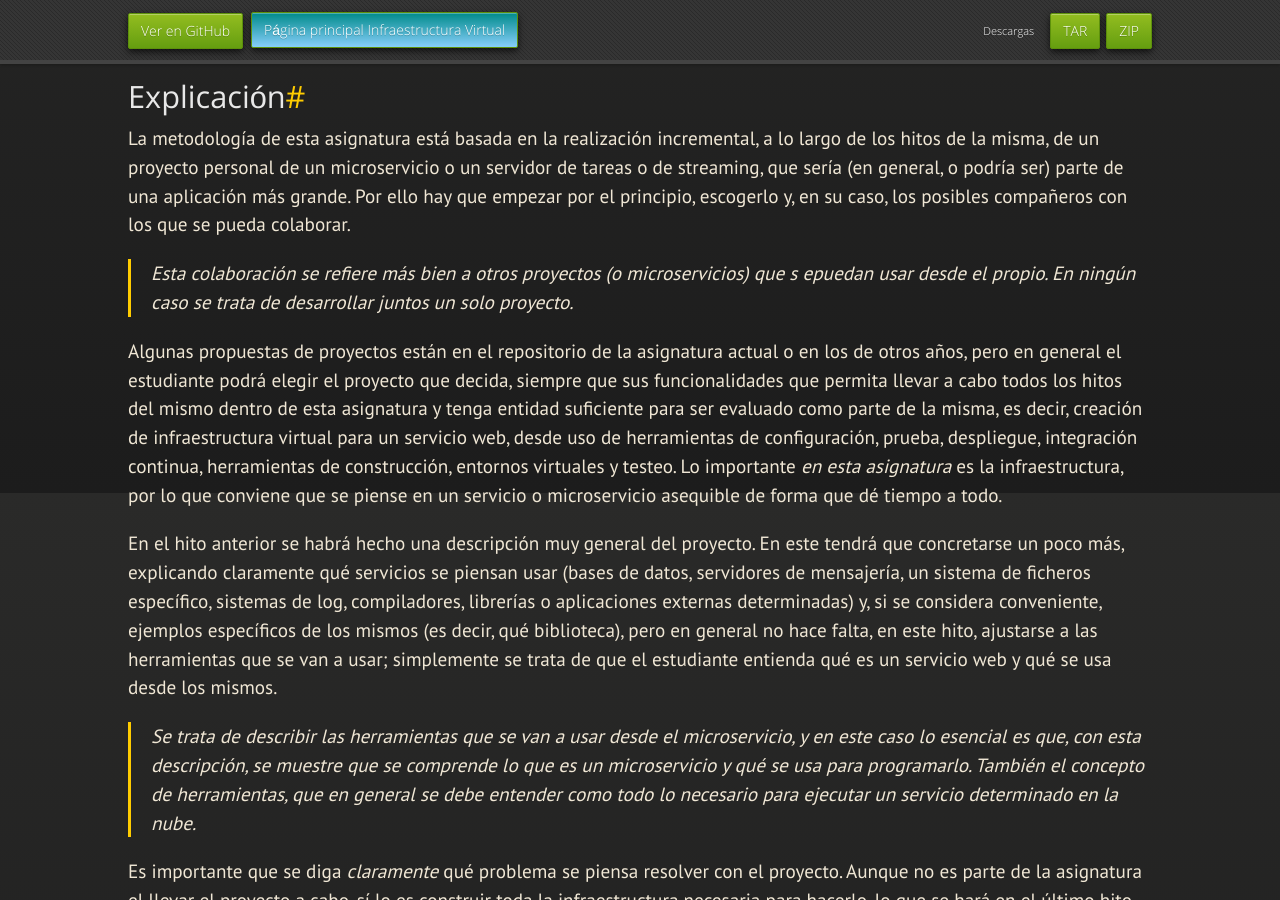
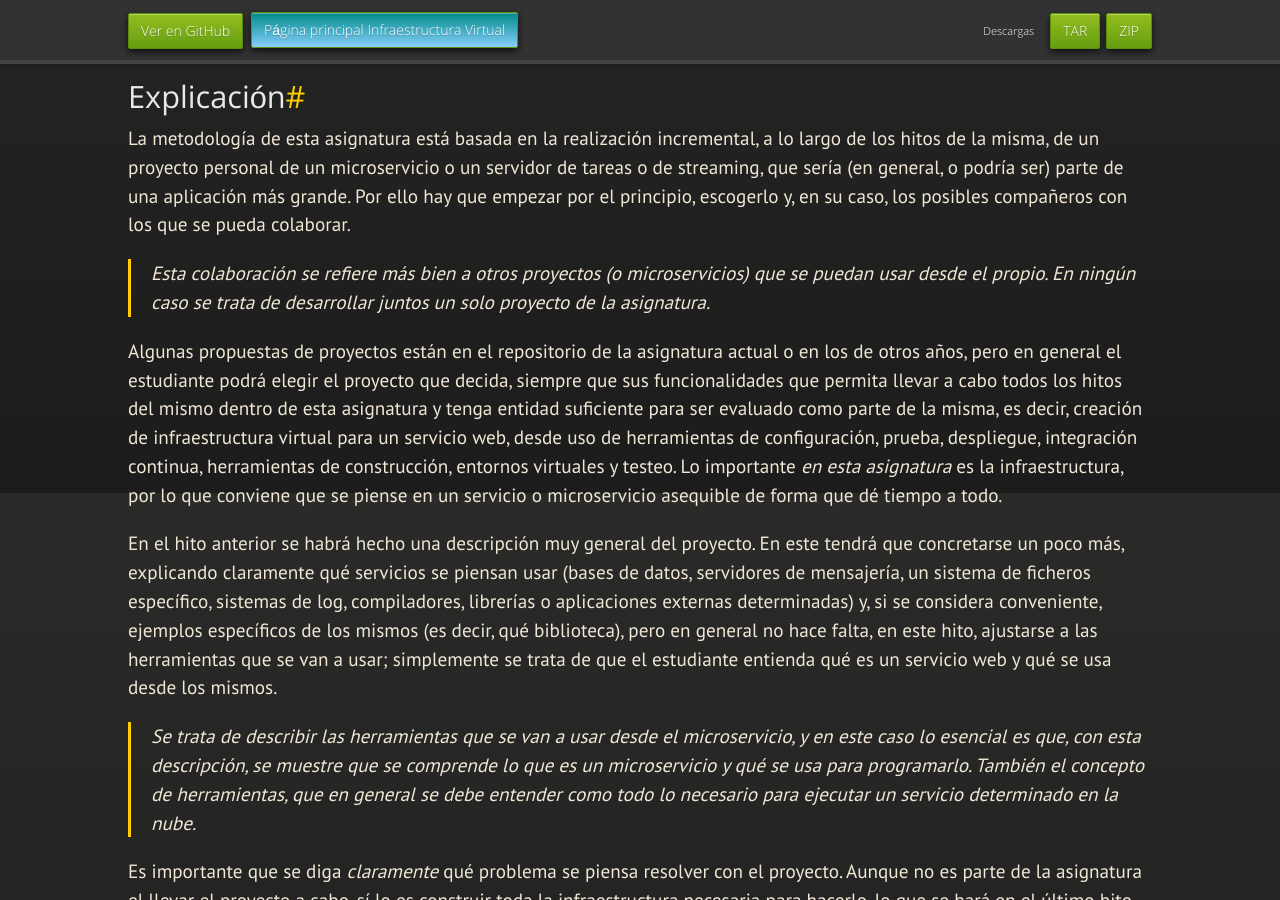
Before and after one commit to JJ/IV, a Jekyll site: the page built from documentos/proyecto/1.Infraestructura.md, in a window 1280 px wide and 900 px high, scrolled down 407 px. Built offline with Jekyll 4.4.1, drawn with Linux system fonts in a browser that asks for light colours; nearby versions of some CDN libraries; some web fonts are replaced; our own code applies the rules of GitHub Pages for plain Markdown files; some of the changed text lies outside the part shown.

Commit message:
Sync documentos/proyecto/1.Infraestructura.md de master a gh-pages

```diff
--- a/documentos/proyecto/1.Infraestructura.md
+++ b/documentos/proyecto/1.Infraestructura.md
@@ -25,21 +25,22 @@
 Explicación
 ----------------
 
-La metodología de esta asignatura está basada en la realización incremental, a lo largo
-de los hitos de la misma, de un proyecto personal de un microservicio o un servidor de tareas o de streaming, que sería (en general, o podría ser) parte de una aplicación más grande. Por ello hay que empezar por
-el principio, escogerlo y, en su caso, los posibles
-compañeros con los que se pueda colaborar.
+La metodología de esta asignatura está basada en la realización
+incremental, a lo largo de los hitos de la misma, de un proyecto
+personal de un microservicio o un servidor de tareas o de streaming,
+que sería (en general, o podría ser) parte de una aplicación más
+grande. Por ello hay que empezar por el principio, escogerlo y, en su
+caso, los posibles compañeros con los que se pueda colaborar.
 
-> Esta colaboración se refiere más bien a otros proyectos (o microservicios) que s epuedan usar desde el propio. En ningún caso se trata de desarrollar juntos un solo proyecto.
+> Esta colaboración se refiere más bien a otros proyectos (o microservicios) que se puedan usar desde el propio. En ningún caso se trata de desarrollar juntos un solo proyecto de la asignatura.
 
-Algunas
-propuestas de proyectos están en el
-repositorio de la asignatura actual o en los de otros años, pero en general
-el estudiante podrá elegir el proyecto que decida, siempre que sus funcionalidades
-que permita llevar a cabo todos los hitos del mismo dentro de
-esta asignatura y tenga entidad suficiente para ser
-evaluado como parte de la misma, es decir, creación de infraestructura
-virtual para un servicio web, desde uso de herramientas de configuración,
+Algunas propuestas de proyectos están en el repositorio de la
+asignatura actual o en los de otros años, pero en general el
+estudiante podrá elegir el proyecto que decida, siempre que sus
+funcionalidades que permita llevar a cabo todos los hitos del mismo
+dentro de esta asignatura y tenga entidad suficiente para ser evaluado
+como parte de la misma, es decir, creación de infraestructura virtual
+para un servicio web, desde uso de herramientas de configuración,
 prueba, despliegue, integración continua, herramientas de
 construcción, entornos virtuales y testeo. Lo importante *en esta
 asignatura* es la infraestructura, por lo que conviene que se piense
@@ -57,7 +58,12 @@
 de que el estudiante entienda qué es un servicio web y qué se usa
 desde los mismos.
 
-> Se trata de describir las herramientas que se van a usar desde el microservicio, y en este caso lo esencial es que, con esta descripción, se muestre que se comprende lo que es un microservicio y qué se usa para programarlo. También el concepto de *herramientas*, que en general se debe entender como todo lo necesario para ejecutar un servicio determinado en la nube.
+> Se trata de describir las herramientas que se van a usar desde el
+> microservicio, y en este caso lo esencial es que, con esta
+> descripción, se muestre que se comprende lo que es un microservicio
+> y qué se usa para programarlo. También el concepto de
+> *herramientas*, que en general se debe entender como todo lo
+> necesario para ejecutar un servicio determinado en la nube.
 
 Es importante
 que se diga *claramente* qué problema se piensa resolver con el
@@ -138,14 +144,15 @@
 
 
 Estas buenas prácticas se tendrán que seguir en todos los hitos
-subsiguientes del proyecto, y no hacerlo se penalizará.
+subsiguientes del proyecto, y no hacerlo se penalizará. También se
+testearán a la hora de hacer el envío.
 
 
 Entrega de la práctica
 --------------------------------
 
 Subir los fuentes a GitHub y
-[añadir al fichero el nombre del proyecto, el autor y un enlace al mismo y hacer un **pull request**](https://github.com/JJ/IV-19-20/blob/master/proyectos/hito-1).
+[añadir al fichero el nombre del proyecto, el autor y un enlace al mismo y hacer un **pull request**](https://github.com/JJ/IV-19-20/blob/master/proyectos/hito-1.md).
 
 Cada proyecto tendrá su *propio repositorio* en GitHub. La explicación
 del proyecto deberá incluir los tipos de herramientas que se proyecte que se van a
@@ -199,7 +206,8 @@
 
 Si el repositorio no existe, no tiene la licencia de software libre
  correcta, tiene algún error, no se ha hecho *pull request*
- correctamente o no están los fuentes publicados, *la práctica estará
+ correctamente, hay indicio de realización de la práctica en
+ colaboración o algún otro tipo de plagio o no están los fuentes publicados, *la práctica estará
   suspensa*. En general, todos estos errores los capturará el sistema
  de test antes de que se envíe el hito y el estudiante podrá corregirlos.
   Si no se han alcanzado los objetivos indicados o no se ha
```
